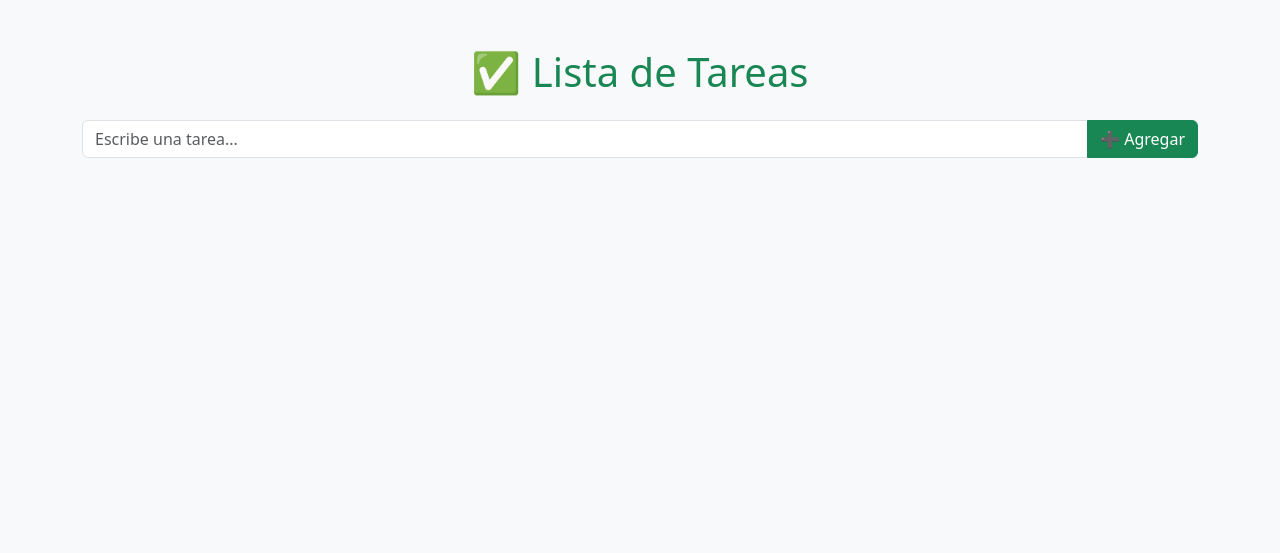
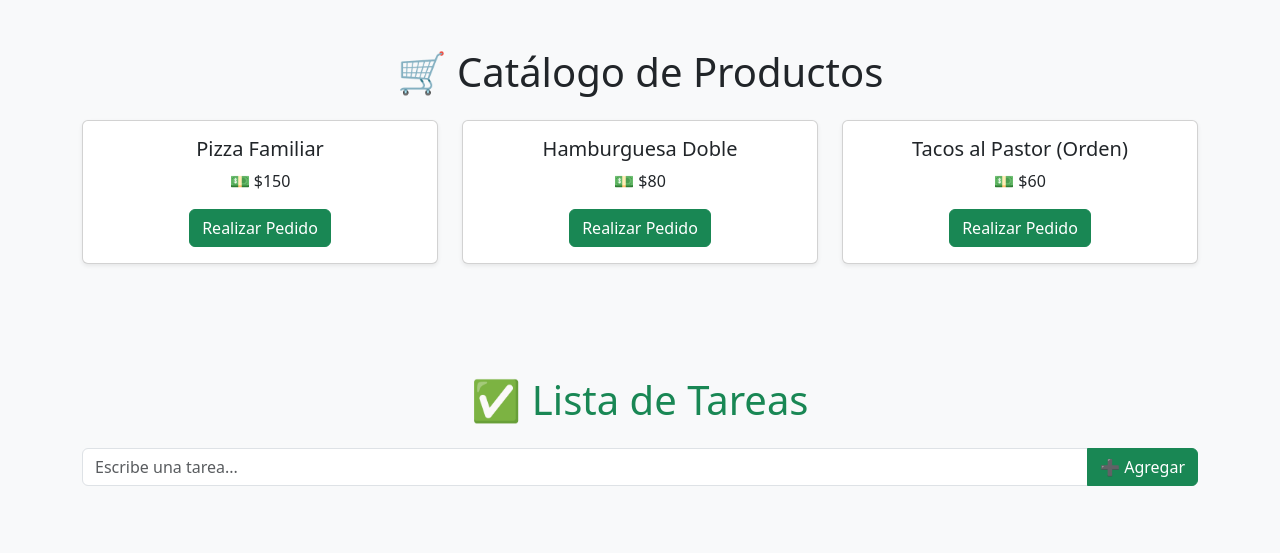
Before and after one commit to FranciscoVillacosta/Codixs, a plain HTML site: page index.html in a window 1280 px wide. Drawn offline with nearby package versions, Linux system fonts and the light colour scheme.

Commit message:
Update index.html

```diff
--- a/index.html
+++ b/index.html
@@ -1,3 +1,53 @@
+<!DOCTYPE html>
+<html lang="es">
+<head>
+  <meta charset="UTF-8">
+  <meta name="viewport" content="width=device-width, initial-scale=1.0">
+  <title>Tienda PWA</title>
+  <link href="https://cdn.jsdelivr.net/npm/bootstrap@5.3.3/dist/css/bootstrap.min.css" rel="stylesheet">
+</head>
+<body class="bg-light">
+
+  <div class="container py-5">
+    <h1 class="text-center mb-4">🛒 Catálogo de Productos</h1>
+    <div class="row" id="productos"></div>
+  </div>
+
+  <script>
+    // Número de WhatsApp (ejemplo: México con +52)
+    const WHATSAPP = "528771288865";
+
+    // Productos de ejemplo
+    const productos = [
+      { id: 1, nombre: "Pizza Familiar", precio: 150 },
+      { id: 2, nombre: "Hamburguesa Doble", precio: 80 },
+      { id: 3, nombre: "Tacos al Pastor (Orden)", precio: 60 }
+    ];
+
+    const contenedor = document.getElementById("productos");
+
+    productos.forEach(prod => {
+      const col = document.createElement("div");
+      col.className = "col-md-4 mb-3";
+
+      col.innerHTML = `
+        <div class="card shadow-sm h-100">
+          <div class="card-body text-center">
+            <h5 class="card-title">${prod.nombre}</h5>
+            <p class="card-text">💵 $${prod.precio}</p>
+            <a href="https://wa.me/${WHATSAPP}?text=Hola,%20quiero%20pedir:%20${encodeURIComponent(prod.nombre)}%20por%20$${prod.precio}"
+               class="btn btn-success" target="_blank">
+              Realizar Pedido
+            </a>
+          </div>
+        </div>
+      `;
+      contenedor.appendChild(col);
+    });
+  </script>
+
+</body>
+</html>
 <!DOCTYPE html>
 <html lang="es">
 <head>
```
